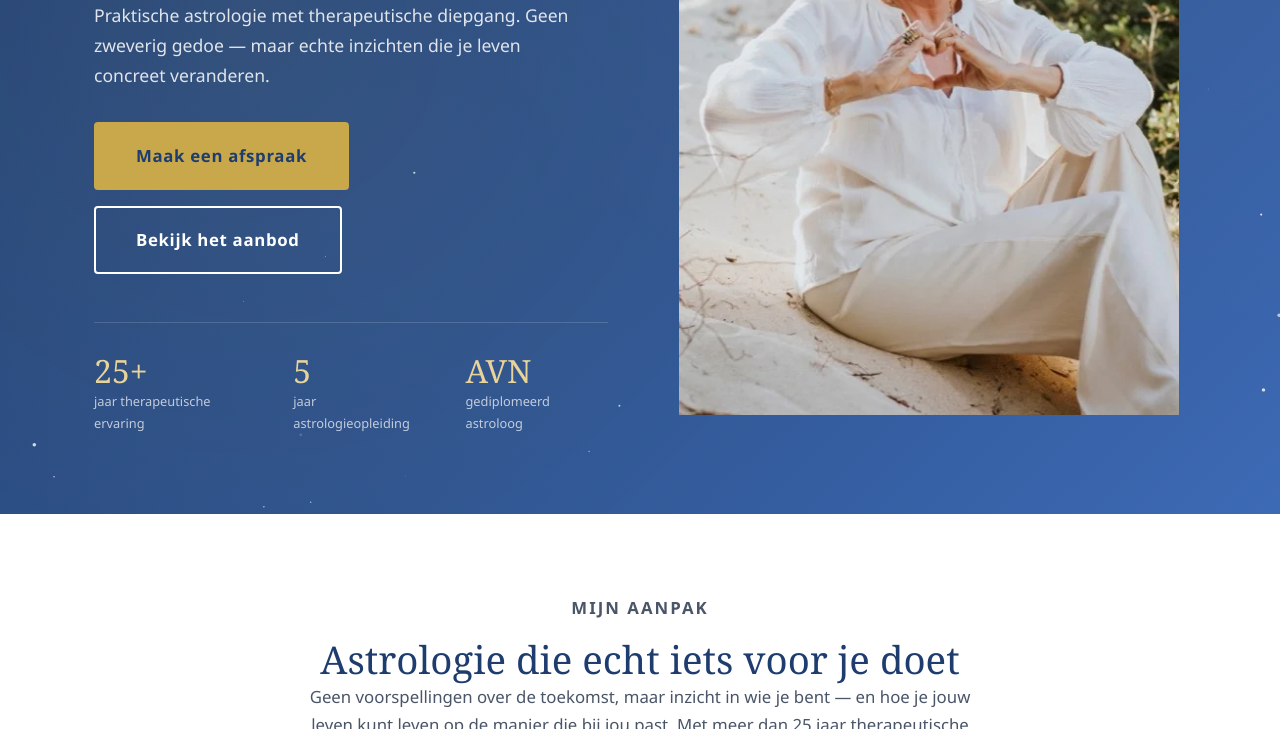
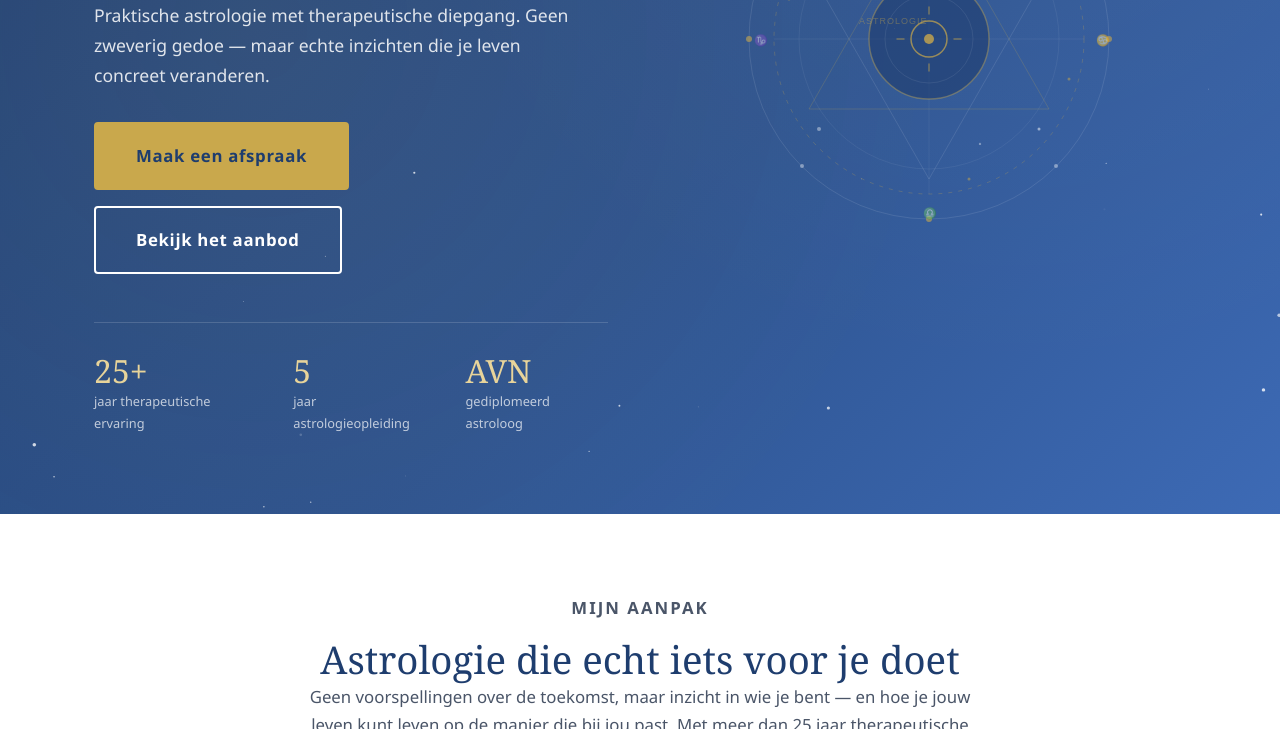
Before and after one commit to hansleemans-commits/astro-beata, a plain HTML site: page index.html in a window 1280 px wide. Shown: the part 523-1252 px from the top of the page. Drawn offline with Linux system fonts and the light colour scheme.

Commit message:
Move profile photo from homepage to over-beata page layout

```diff
--- a/index.html
+++ b/index.html
@@ -71,10 +71,53 @@
       </div>
     </div>
     <div class="hero-afbeelding">
-      <picture>
-        <source type="image/webp" srcset="images/beata-home-480.webp 480w, images/beata-home-768.webp 768w, images/beata-home-1024.webp 1024w" sizes="(max-width: 640px) 100vw, 50vw">
-        <img src="images/beata-home-768.jpg" srcset="images/beata-home-480.jpg 480w, images/beata-home-768.jpg 768w, images/beata-home-1024.jpg 1024w" sizes="(max-width: 640px) 100vw, 50vw" width="500" height="625" alt="Beata van Etten, erkend astroloog" loading="lazy" decoding="async">
-      </picture>
+      <svg class="hero-cirkel" viewBox="0 0 380 380" fill="none" xmlns="http://www.w3.org/2000/svg">
+        <!-- Buitenste ring -->
+        <circle cx="190" cy="190" r="180" stroke="rgba(255,255,255,0.1)" stroke-width="1"/>
+        <circle cx="190" cy="190" r="155" stroke="rgba(201,168,76,0.25)" stroke-width="1" stroke-dasharray="4 6"/>
+        <circle cx="190" cy="190" r="130" stroke="rgba(255,255,255,0.06)" stroke-width="1"/>
+        <!-- Sterrenbeelden stippen -->
+        <circle cx="190" cy="10" r="3" fill="rgba(201,168,76,0.6)"/>
+        <circle cx="370" cy="190" r="3" fill="rgba(201,168,76,0.6)"/>
+        <circle cx="190" cy="370" r="3" fill="rgba(201,168,76,0.6)"/>
+        <circle cx="10" cy="190" r="3" fill="rgba(201,168,76,0.6)"/>
+        <circle cx="317" cy="63" r="2" fill="rgba(255,255,255,0.4)"/>
+        <circle cx="317" cy="317" r="2" fill="rgba(255,255,255,0.4)"/>
+        <circle cx="63" cy="317" r="2" fill="rgba(255,255,255,0.4)"/>
+        <circle cx="63" cy="63" r="2" fill="rgba(255,255,255,0.4)"/>
+        <!-- Kruis assen -->
+        <line x1="190" y1="35" x2="190" y2="345" stroke="rgba(255,255,255,0.06)" stroke-width="1"/>
+        <line x1="35" y1="190" x2="345" y2="190" stroke="rgba(255,255,255,0.06)" stroke-width="1"/>
+        <!-- Horoscoop-driehoeken -->
+        <polygon points="190,50 310,260 70,260" stroke="rgba(201,168,76,0.2)" stroke-width="1" fill="none"/>
+        <polygon points="190,330 70,120 310,120" stroke="rgba(255,255,255,0.1)" stroke-width="1" fill="none"/>
+        <!-- Centraal symbool -->
+        <circle cx="190" cy="190" r="60" fill="rgba(30,61,110,0.6)" stroke="rgba(201,168,76,0.4)" stroke-width="1.5"/>
+        <circle cx="190" cy="190" r="44" fill="none" stroke="rgba(255,255,255,0.08)" stroke-width="1"/>
+        <!-- Zon symbool in midden -->
+        <circle cx="190" cy="190" r="18" fill="none" stroke="rgba(201,168,76,0.7)" stroke-width="1.5"/>
+        <circle cx="190" cy="190" r="5" fill="rgba(201,168,76,0.8)"/>
+        <!-- Zonnestralen -->
+        <line x1="190" y1="165" x2="190" y2="158" stroke="rgba(201,168,76,0.5)" stroke-width="1.5" stroke-linecap="round"/>
+        <line x1="190" y1="215" x2="190" y2="222" stroke="rgba(201,168,76,0.5)" stroke-width="1.5" stroke-linecap="round"/>
+        <line x1="165" y1="190" x2="158" y2="190" stroke="rgba(201,168,76,0.5)" stroke-width="1.5" stroke-linecap="round"/>
+        <line x1="215" y1="190" x2="222" y2="190" stroke="rgba(201,168,76,0.5)" stroke-width="1.5" stroke-linecap="round"/>
+        <!-- Kleine sterren -->
+        <circle cx="100" cy="80" r="2" fill="rgba(255,255,255,0.5)"/>
+        <circle cx="280" cy="80" r="1.5" fill="rgba(255,255,255,0.4)"/>
+        <circle cx="80" cy="280" r="2" fill="rgba(255,255,255,0.4)"/>
+        <circle cx="300" cy="280" r="1.5" fill="rgba(255,255,255,0.5)"/>
+        <circle cx="150" cy="50" r="1.5" fill="rgba(201,168,76,0.5)"/>
+        <circle cx="230" cy="330" r="1.5" fill="rgba(201,168,76,0.5)"/>
+        <circle cx="50" cy="150" r="1.5" fill="rgba(201,168,76,0.5)"/>
+        <circle cx="330" cy="230" r="1.5" fill="rgba(201,168,76,0.5)"/>
+        <!-- Dierenriemtekens als tekst -->
+        <text x="184" y="26" font-size="11" fill="rgba(255,255,255,0.5)" font-family="serif">♈</text>
+        <text x="184" y="368" font-size="11" fill="rgba(255,255,255,0.5)" font-family="serif">♎</text>
+        <text x="357" y="195" font-size="11" fill="rgba(255,255,255,0.5)" font-family="serif">♋</text>
+        <text x="15" y="195" font-size="11" fill="rgba(255,255,255,0.5)" font-family="serif">♑</text>
+        <text x="120" y="175" font-size="9" fill="rgba(201,168,76,0.4)" font-family="sans-serif" letter-spacing="1">ASTROLOGIE</text>
+      </svg>
     </div>
   </div>
 </section>
```
Also changed, not shown: over-beata.html (+2 -2 lines).
